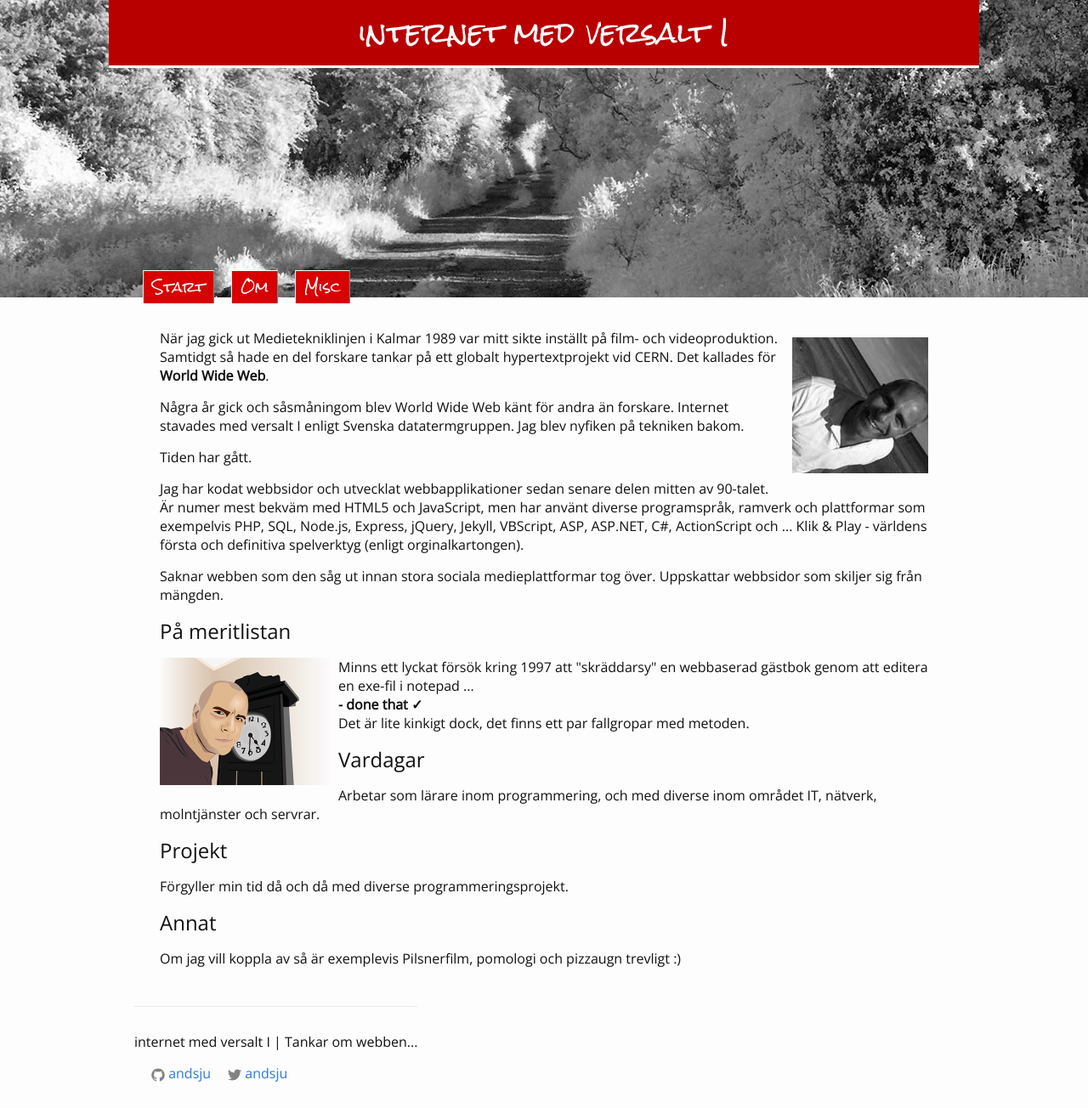
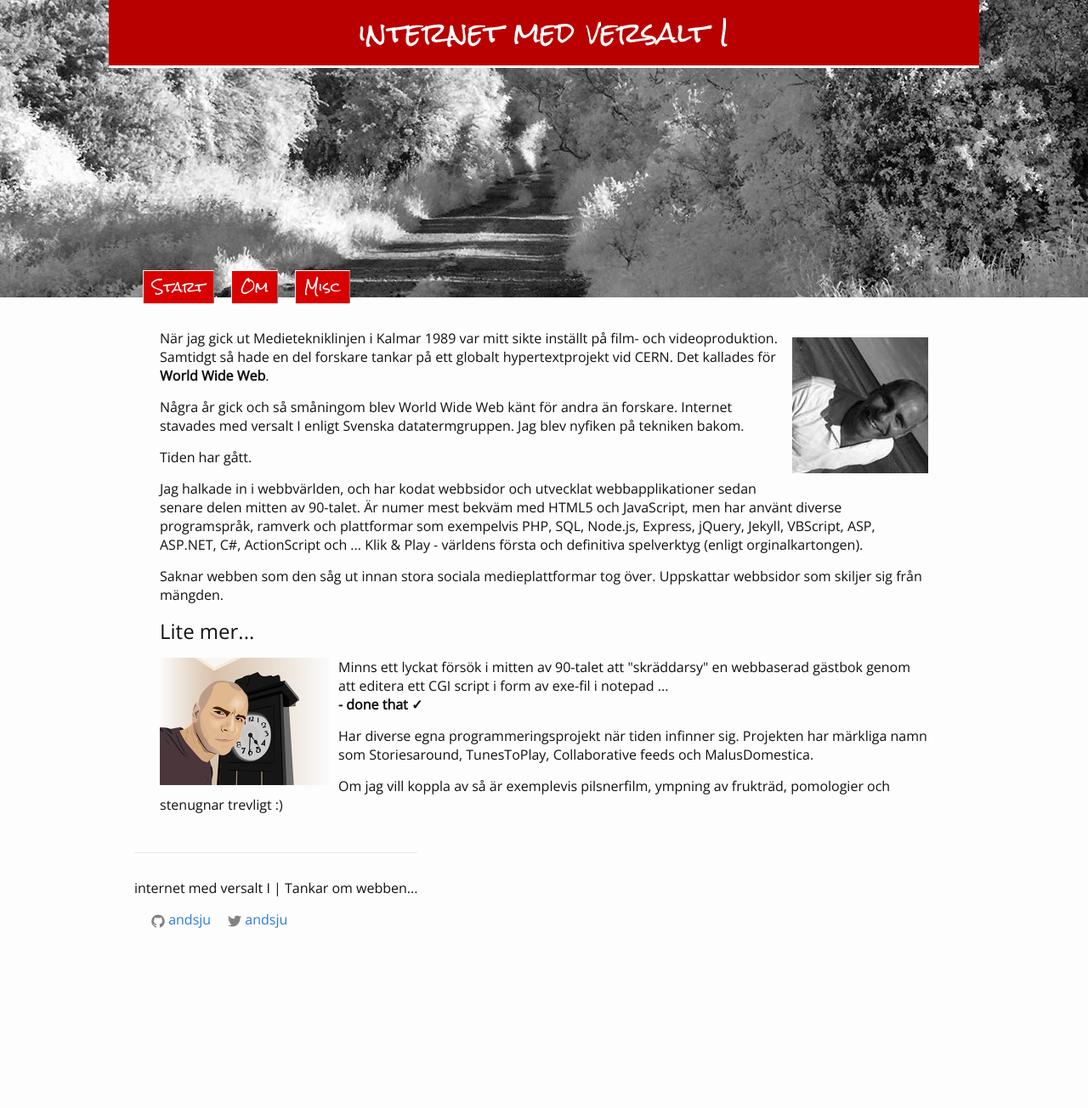
Before and after one commit to andsju/andsju, a Jekyll site: the page built from about.html, in a window 1280 px wide. Shown: the whole page at 85% size. Built offline with Jekyll 4.4.1, drawn with Linux system fonts in a browser that asks for light colours; after the commit the page ends 1123 px from its top, so only the background shows below that.

Commit message:
Update about.html

```diff
--- a/about.html
+++ b/about.html
@@ -11,7 +11,7 @@ permalink: /about/
 </p>
 
 <p>
-    Några år gick och såsmåningom blev World Wide Web känt för andra än forskare. Internet stavades med versalt I enligt Svenska datatermgruppen. Jag blev nyfiken på tekniken bakom.
+    Några år gick och så småningom blev World Wide Web känt för andra än forskare. Internet stavades med versalt I enligt Svenska datatermgruppen. Jag blev nyfiken på tekniken bakom.
 </p>
 
 <p>
@@ -19,7 +19,7 @@ permalink: /about/
 </p>
 
 <p>
-    Jag har kodat webbsidor och utvecklat webbapplikationer sedan senare delen mitten av 90-talet. Är numer mest bekväm med HTML5 och JavaScript, men
+    Jag halkade in i webbvärlden, och har kodat webbsidor och utvecklat webbapplikationer sedan senare delen mitten av 90-talet. Är numer mest bekväm med HTML5 och JavaScript, men
     har använt diverse programspråk, ramverk och plattformar som exempelvis PHP, SQL, Node.js, Express, jQuery, Jekyll, VBScript, ASP, ASP.NET, C#, ActionScript och ... Klik & Play - världens första och definitiva spelverktyg (enligt orginalkartongen).
 </p>
 
@@ -28,32 +28,18 @@ permalink: /about/
 </p>
 
 
-<h2>På meritlistan</h2>
+<h2>Lite mer...</h2>
 
 <img src="/img/andsju-vector.png" class="thumb left" />
 
 <p>
-    Minns ett lyckat försök kring 1997 att "skräddarsy" en webbaserad gästbok genom att editera en exe-fil i notepad ... <br/><b>- done that ✓</b>
-    <br/>
-    Det är lite kinkigt dock, det finns ett par fallgropar med metoden.
+    Minns ett lyckat försök i mitten av 90-talet att "skräddarsy" en webbaserad gästbok genom att editera ett CGI script i form av exe-fil i notepad ... <br/><b>- done that ✓</b>
 </p>
 
-<h2>Vardagar</h2>
 <p>
-    Arbetar som lärare inom programmering, och med diverse inom området IT, nätverk, molntjänster och servrar.
+    Har diverse egna programmeringsprojekt när tiden infinner sig. Projekten har märkliga namn som Storiesaround, TunesToPlay, Collaborative feeds och MalusDomestica.
 </p>
 
-<h2>
-    Projekt
-</h2>
 <p>
-    Förgyller min tid då och då med diverse programmeringsprojekt.
+    Om jag vill koppla av så är exemplevis pilsnerfilm, ympning av frukträd, pomologier och stenugnar trevligt :)
 </p>
-
-<h2>
-</h2>
-
-<h2>Annat</h2>
-<p>
-    Om jag vill koppla av så är exemplevis Pilsnerfilm, pomologi och pizzaugn trevligt :)
-</p>
```
